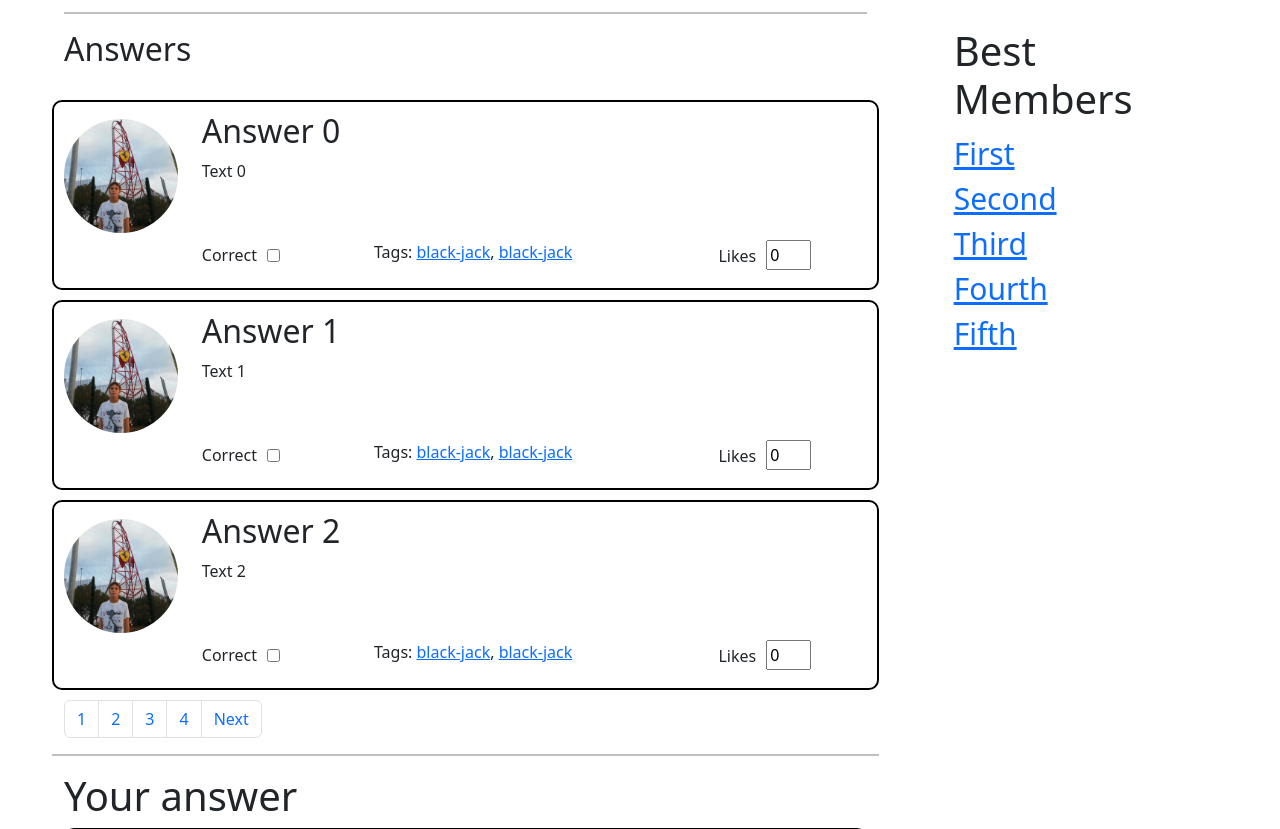
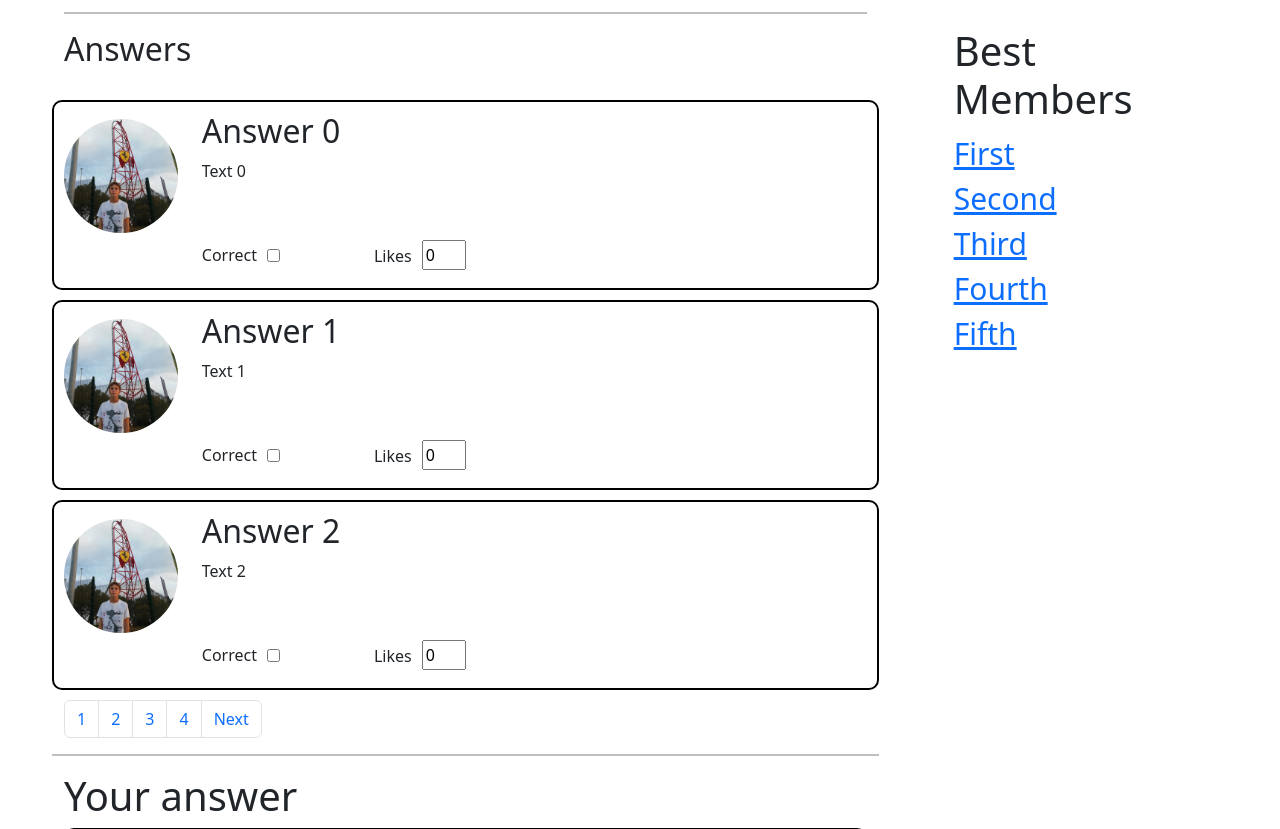
Before and after one commit to HallowAz/WEB-Askme, a Django app: page /question/1/ in a window 1280 px wide. Shown: the part 424-1253 px from the top of the page. Run offline with Django 4.2, Linux system fonts and the light colour scheme; some libraries are stand-ins or nearby versions.

Commit message:
Удалил теги у ответов, т.к. не нужны

```diff
--- a/HomeWork/templates/inc/answer_item.html
+++ b/HomeWork/templates/inc/answer_item.html
@@ -17,9 +17,6 @@
                     <label>Correct</label>
                     <input type="checkbox">
                 </div>
-                <div class="col-6">
-                    Tags: <a href="{% url 'tag' 'black-jack'%}">black-jack</a>, <a href="{% url 'tag' 'black-jack'%}">black-jack</a>
-                </div>
                 <div class="col-3 answer_likes">
                     <label>Likes</label>
                     <input type="number" value="0">
```
